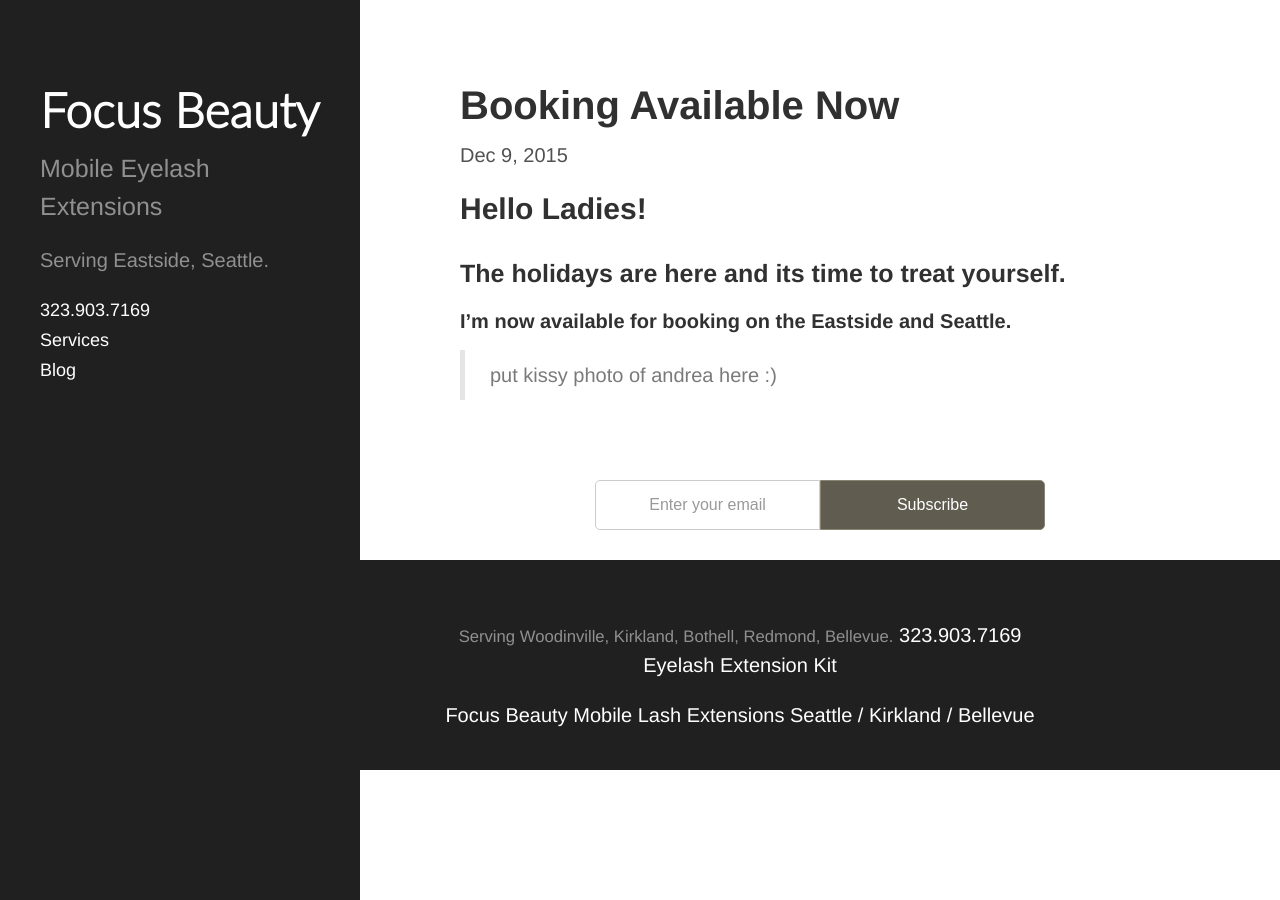
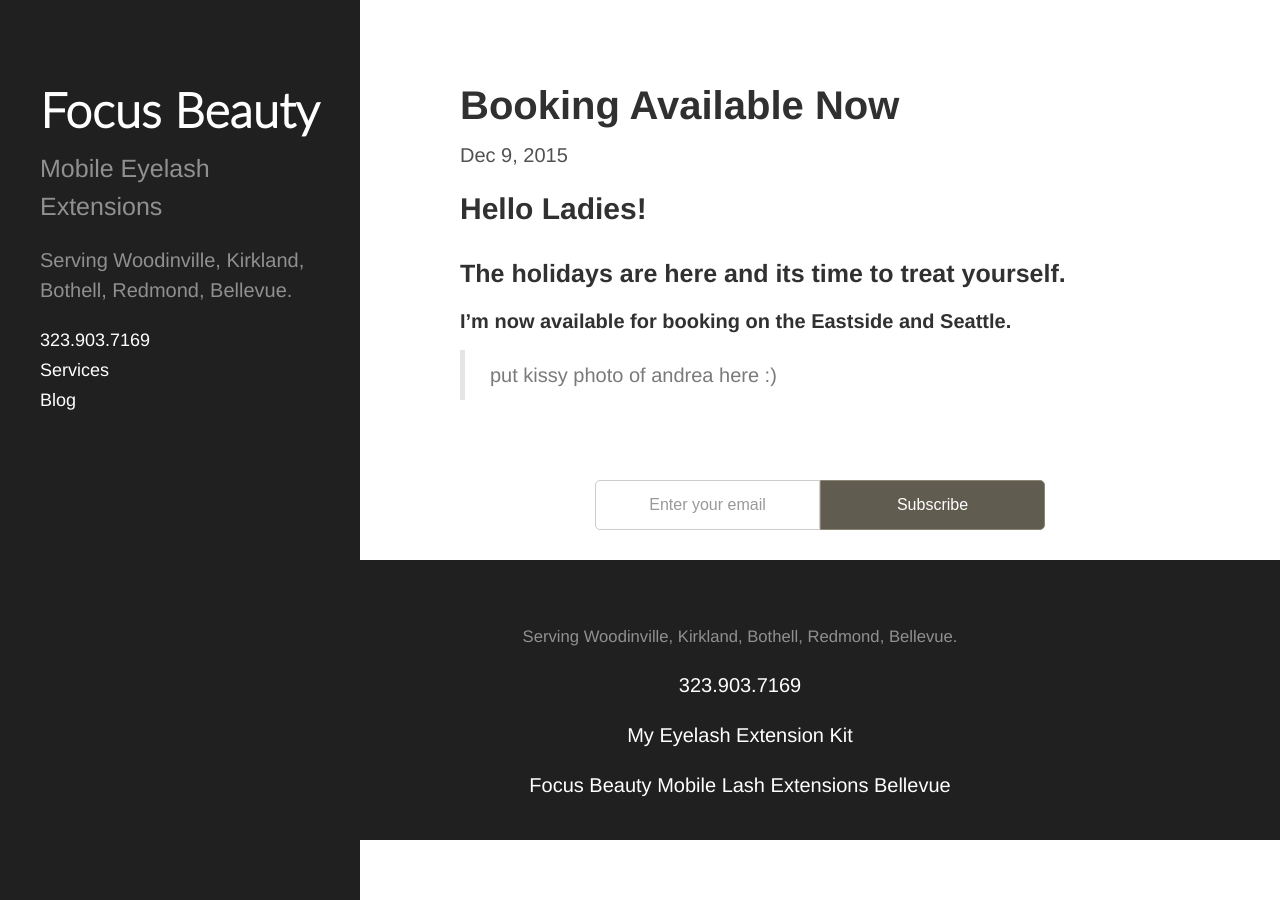
Before and after one commit to npmcdn-to-unpkg-bot/focusbeauty.github.io, a Jekyll site: the page built from blog/index.html, in a window 1280 px wide. Built offline with Jekyll 4.4.1, drawn with Linux system fonts in a browser that asks for light colours.

Commit message:
sidebar/footer/config

```diff
--- a/_config.yml
+++ b/_config.yml
@@ -12,7 +12,7 @@
 # Site settings
 title: 'Focus Beauty'
 subtitle: 'Mobile Eyelash Extensions'
-tagline: 'Mobile Lash Extensions Seattle / Kirkland / Bellevue'
+tagline: 'Mobile Lash Extensions Bellevue'
 phone: '323.903.7169'
 email: 'focusbeauty@gmail.com'
 description: > #
--- a/_features/eyelash-extension-kit.html
+++ b/_features/eyelash-extension-kit.html
@@ -1,6 +1,6 @@
 ---
 layout: default
-title: "Eyelash Extension Kit"
+title: "My Eyelash Extension Kit"
 published: true
 ---
 
--- a/_includes/footer.html
+++ b/_includes/footer.html
@@ -3,8 +3,8 @@
     <nav class="footer-nav">
 
       {% assign cities = site.data.locations['cities'] %}
-      <small>Serving {{ cities | join: ', ' }}.</small>
-      {% if site.phone != nil %}<a class="footer-nav-item" href="tel:{{ site.phone }}">{{site.phone}}</a>{% endif %}
+      <p><small>Serving {{ cities | join: ', ' }}.</small></p>
+      {% if site.phone != nil %}<p><a class="footer-nav-item" href="tel:{{ site.phone }}">{{site.phone}}</a></p>{% endif %}
 
       <p>
         {% for feature in site.features %}
@@ -14,7 +14,7 @@
         {% endfor %}
       </p>
 
-      <p><a href="/">{{site.title}} {{ site.tagline }}</a></p>
+      <p><a href="/lashes/services/">{{site.title}} {{ site.tagline }}</a></p>
     </nav>
   </div>
 </div>
--- a/_includes/sidebar.html
+++ b/_includes/sidebar.html
@@ -1,12 +1,10 @@
 <div class="sidebar background-black">
   <div class="container sidebar-sticky">
     <div class="sidebar-about">
-      <h1>
-        <a href="/">{{ site.title }}</a>
-      </h1>
-      {% assign regions = site.data.locations['regions'] %}
+      <h1><a href="/">{{ site.title }}</a></h1>
       <p class="lead">{{ site.subtitle }}</p>
-      <p>Serving {{ regions | join: ', ' }}.</p>
+      {% assign cities = site.data.locations['cities'] %}
+      <p>Serving {{ cities | join: ', ' }}.</p>
 
     </div>
 
```
